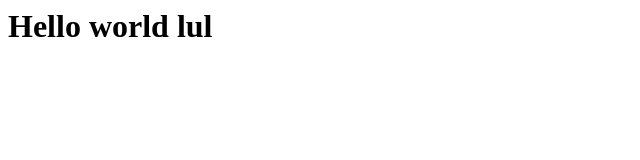
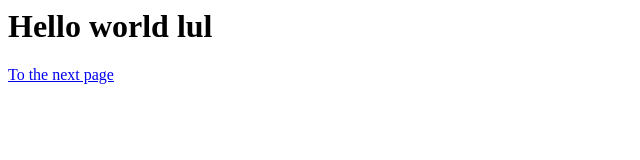
Before and after one commit to cw-a/edctn, a plain HTML site: page index.html in a window 1280 px wide. Shown: the whole page, without its empty margins (0-640 px from the left). Drawn offline with Linux system fonts and the light colour scheme.

Commit message:
New page is created, index has link to it

```diff
--- a/index.html
+++ b/index.html
@@ -1,3 +1,4 @@
 <html>
     <h1>Hello world lul</h1>
+    <a href="page1.html" target="_blank">To the next page</a>
 </html>
```
Also changed, not shown: page1.html (added).
